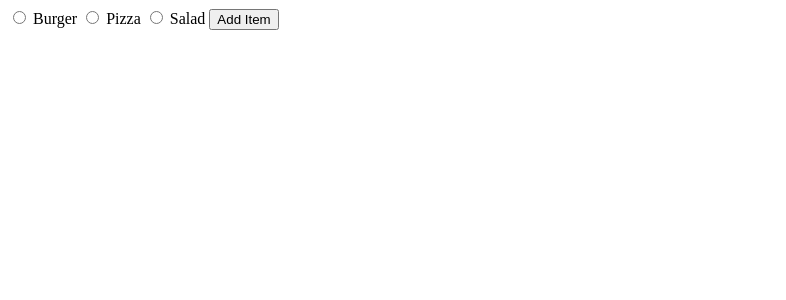
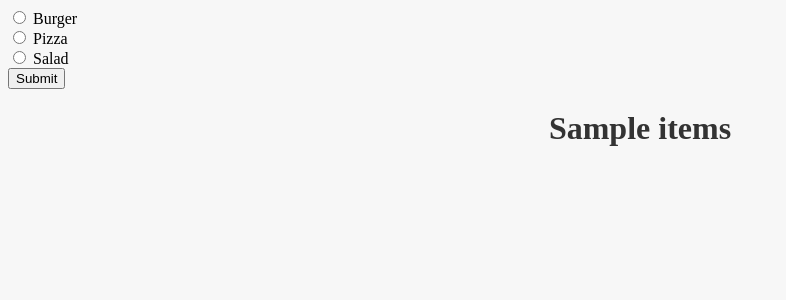
Before and after one commit to arduR-O/Hotel-Management-, a Flask app: template templates/form.html in a window 1280 px wide. Shown: the top 300 px of the page, without its empty margins (0-786 px from the left). Run offline with Flask 3, Linux system fonts and the light colour scheme; the template is opened without the code that fills it: most values are stand-ins (such as "Sample title", 1, 10 or a date in 2020).

Commit message:
Got the form working TODO: Implement it to use session storage or a session token to store and retrieve data easily

```diff
--- a/main.py
+++ b/main.py
@@ -1,15 +1,15 @@
-from flask import Flask, render_template, request, Response
 import cv2
-
-
+from flask import Flask, render_template, request
 
 app = Flask(__name__)
 
 cap = cv2.VideoCapture(0)
 
+
 @app.route("/video_capture")
 def video_capture():
     pass
+
 
 @app.route("/")
 def hello():
@@ -23,11 +23,12 @@ def read_form():
 
     return render_template("form.html")
 
-@app.route("/add_item", methods=["GET"])
+
+@app.route("/add_item", methods=["POST"])
 def add_item():
     data = request.form
     print(data)
-    return render_template("form.html", items=None)
+    return render_template("form.html", items=data['menu_item'])
 
 
 app.run(debug=True)
--- a/templates/form.html
+++ b/templates/form.html
@@ -5,28 +5,21 @@
     <meta name="viewport"
           content="width=device-width, user-scalable=no, initial-scale=1.0, maximum-scale=1.0, minimum-scale=1.0">
     <meta http-equiv="X-UA-Compatible" content="ie=edge">
+    <link rel="stylesheet" href="{{ url_for('static', filename='styles.css') }}">
     <title>Menu Form</title>
 </head>
 <body>
-    <div>
-        <form action = "{{ url_for('add_item') }}">
-            <input type="radio" id="Burger" name="Burger" value="Burger" />
-            <label for="Burger">Burger</label>
-            <input type="radio" id="Pizza" name="Pizza" value="Pizza" />
-            <label for="Pizza">Pizza</label>
-            <input type="radio" id="Salad" name="Salad" value="Salad" />
-            <label for="Salad">Salad</label>
-            <button id="Add item">Add Item</button>
-        </form>
-    </div>
+<form action="{{ url_for('add_item') }}" method = "post">
+    <input type="radio" name="menu_item" value="Burger" id="option1"/>
+    <label for="option1"> Burger </label> <br>
+    <input type="radio" name="menu_item" value="Pizza" id="option2"/>
+    <label for="option2"> Pizza </label> <br>
+    <input type="radio" name="menu_item" value="Salad" id="option3"/>
+    <label for="option3"> Salad </label> <br>
+    <button> Submit </button>
+</form>
 
-    <div id="cart-container" style="display: none;">
-      <h2>Cart</h2>
-      <ul id="cart-items">
-          <li>{{ items }}</li>
-      </ul>
-      <button id="clear-cart">Clear Cart</button>
-      <button id="checkout">Checkout</button>
-    </div>
+<h1> {{ items }}</h1>
+
 </body>
 </html>
```
